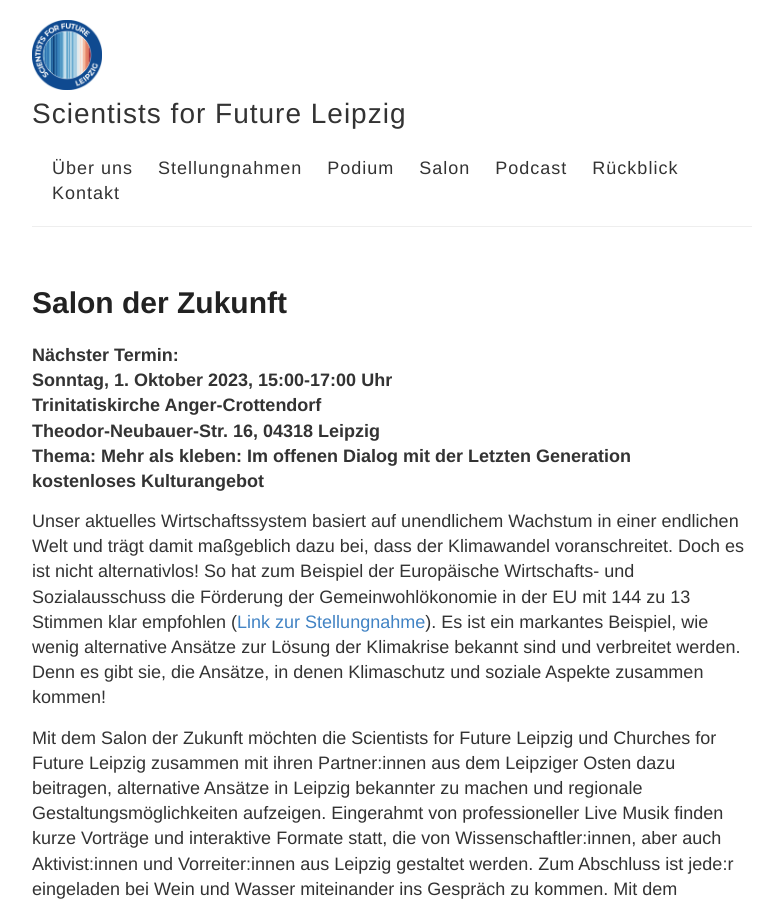
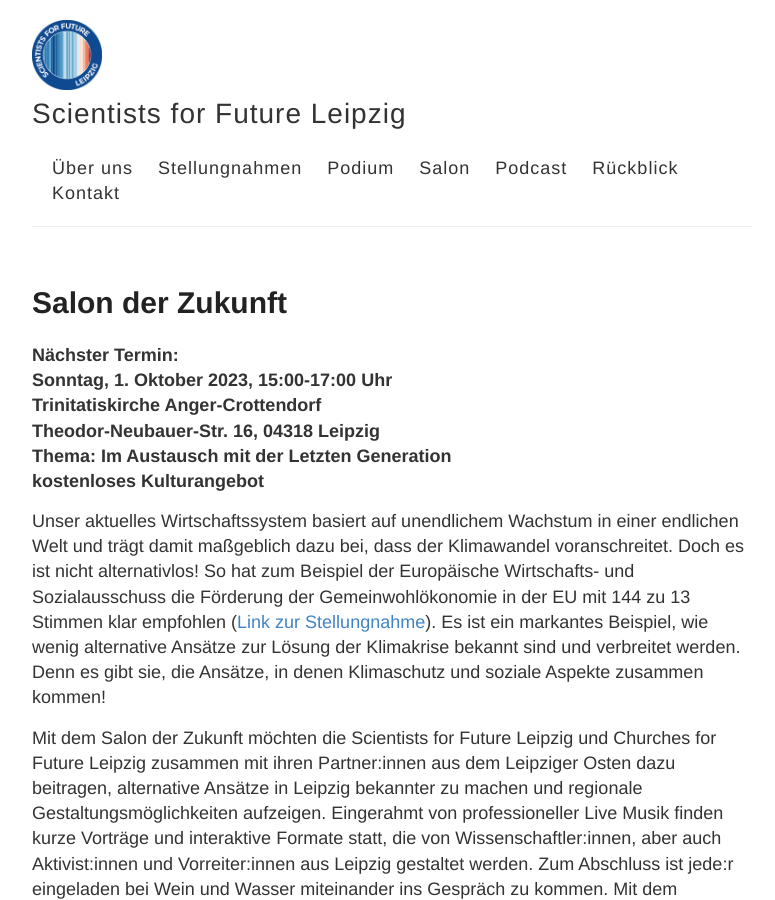
Before and after one commit to s4f-leipzig/s4f-leipzig.github.io, a Jekyll site: the page built from salon.md, in a window 1280 px wide and 900 px high. Shown: the whole window, without its empty margins (248-1023 px from the left). Built offline with Jekyll 4.4.1, drawn with Linux system fonts in a browser that asks for light colours.

Commit message:
Update salon.md

```diff
--- a/salon.md
+++ b/salon.md
@@ -8,7 +8,7 @@
 Sonntag, 1. Oktober 2023, 15:00-17:00 Uhr<br>
 Trinitatiskirche Anger-Crottendorf<br>
 Theodor-Neubauer-Str. 16, 04318 Leipzig<br>
-Thema: Mehr als kleben: Im offenen Dialog mit der Letzten Generation<br>
+Thema: Im Austausch mit der Letzten Generation<br>
 kostenloses Kulturangebot
 </b>
 
```
